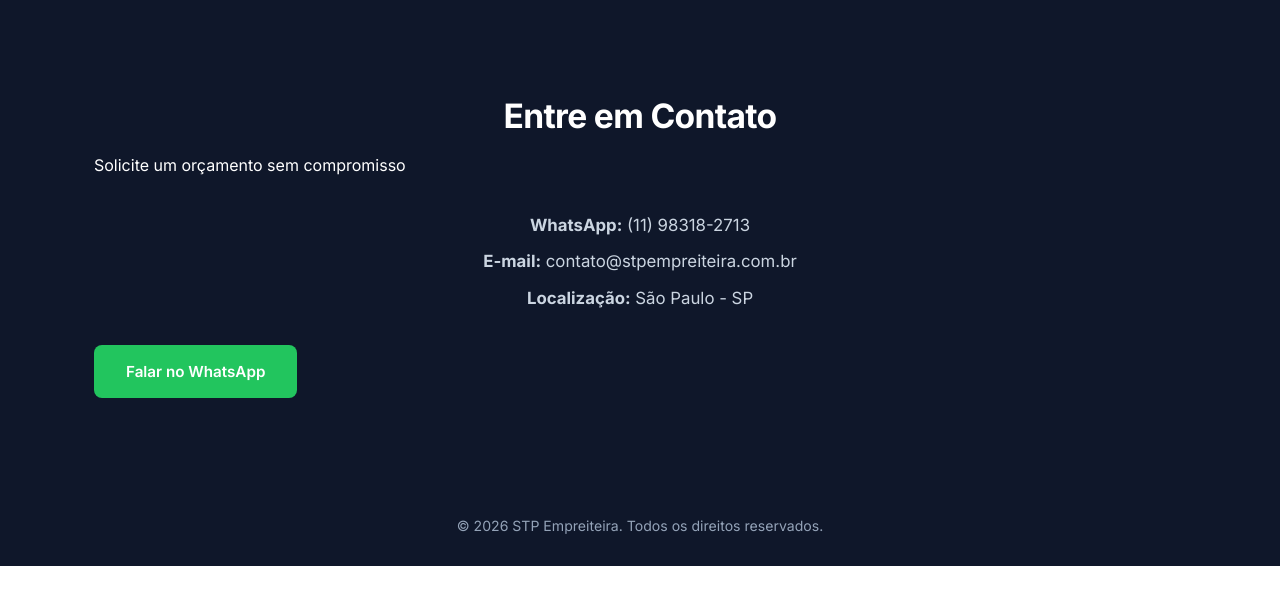
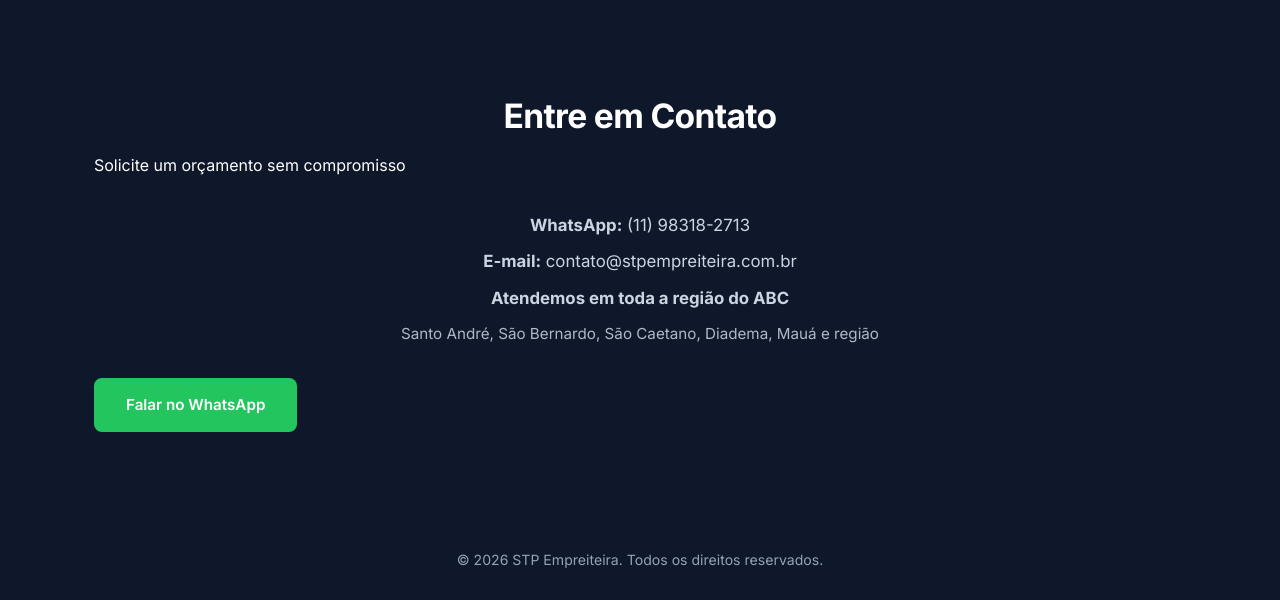
Before and after one commit to coringa187gmailcom-collab/stp-empreiteira, a Flask app: page / in a window 1280 px wide. Shown: the part 2999-3599 px from the top of the page. Before the commit the page ends 3565 px from the top, so only its background shows below. Run offline with Flask 3, Linux system fonts and the light colour scheme.

Commit message:
Adiciona atendimento em toda região do ABC

```diff
--- a/templates/index.html
+++ b/templates/index.html
@@ -111,7 +111,8 @@
       <div class="contact-info">
         <p><strong>WhatsApp:</strong> (11) 98318-2713</p>
         <p><strong>E-mail:</strong> contato@stpempreiteira.com.br</p>
-        <p><strong>Localização:</strong> São Paulo - SP</p>
+        <p><strong>Atendemos em toda a região do ABC</strong></p>
+        <p style="font-size:0.95rem;opacity:0.85">Santo André, São Bernardo, São Caetano, Diadema, Mauá e região</p>
       </div>
       <a href="https://wa.me/5511983182713" class="btn btn-whatsapp" target="_blank">Falar no WhatsApp</a>
     </div>
```
